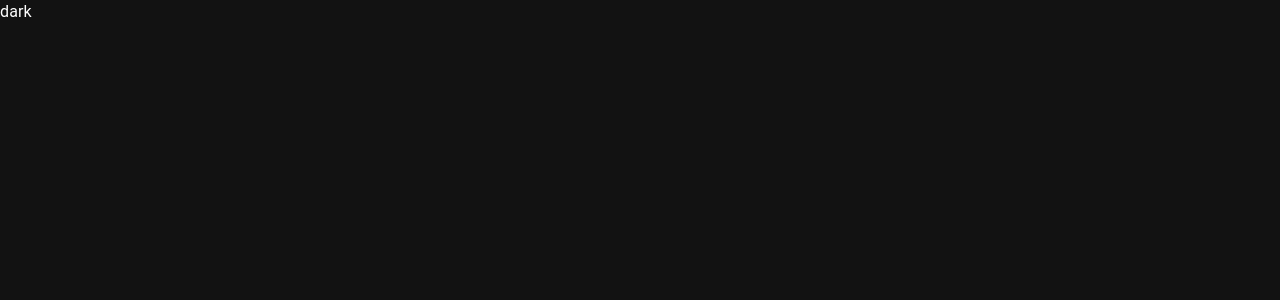
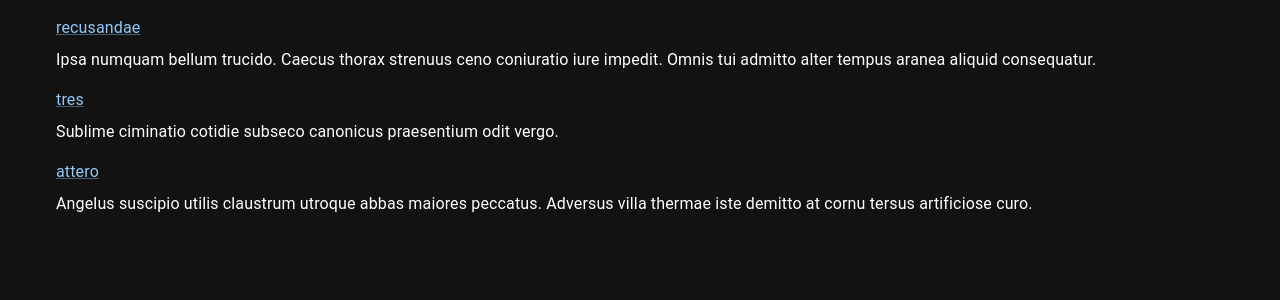
Before and after one commit to Eurydia/project-sapphire, a React (Vite) app in the folder client/: page / in a window 1280 px wide. Shown: the top 300 px of the page. Built offline with nearby package versions, Linux system fonts and the light colour scheme.

Commit message:
added model for project and index page layout

```diff
--- a/client/index.html
+++ b/client/index.html
@@ -1,17 +1,17 @@
-<!DOCTYPE html>
+<!doctype html>
 <html lang="en">
   <head>
     <meta charset="UTF-8" />
     <meta name="viewport" content="width=device-width, initial-scale=1.0" />
-    <link rel="icon" href="/favicon.ico" />
+    <!-- <link rel="icon" href="/favicon.ico" /> -->
     <meta name="theme-color" content="#000000" />
     <meta
       name="description"
-      content="Web site created using create-tsrouter-app"
+      content="A tiny notebook for collecting project ideas."
     />
-    <link rel="apple-touch-icon" href="/logo192.png" />
-    <link rel="manifest" href="/manifest.json" />
-    <title>Create TanStack App - project-sapphire</title>
+    <!-- <link rel="apple-touch-icon" href="/logo192.png" /> -->
+    <!-- <link rel="manifest" href="/manifest.json" /> -->
+    <title>Project Sapphire</title>
   </head>
   <body>
     <div id="app"></div>
--- a/client/package.json
+++ b/client/package.json
@@ -24,6 +24,7 @@
     "react-dom": "^19.0.0"
   },
   "devDependencies": {
+    "@faker-js/faker": "^9.8.0",
     "@tanstack/eslint-config": "^0.1.0",
     "@tanstack/router-plugin": "^1.114.3",
     "@testing-library/dom": "^10.4.0",
--- /dev/null
+++ b/client/src/components/StyledLink.tsx
@@ -0,0 +1,15 @@
+import type { LinkProps } from '@mui/material'
+import { Link } from '@mui/material'
+import type { LinkComponent } from '@tanstack/react-router'
+import { createLink } from '@tanstack/react-router'
+import React from 'react'
+
+const MUILinkComponent = React.forwardRef<HTMLAnchorElement, LinkProps>(
+  (props, ref) => <Link ref={ref} {...props} />,
+)
+
+const LinkComponent = createLink(MUILinkComponent)
+
+export const StyledLink: LinkComponent<typeof MUILinkComponent> = (props) => {
+  return <LinkComponent preload={'intent'} {...props} />
+}
--- a/client/src/routes/index.tsx
+++ b/client/src/routes/index.tsx
@@ -1,15 +1,37 @@
-import { Box, Typography, useTheme } from '@mui/material'
-import { createFileRoute } from '@tanstack/react-router'
+import { StyledLink } from '@/components/StyledLink'
+import { getProjectAll } from '@/services/project.api'
+import { Box, List, ListItem, Typography } from '@mui/material'
+import { createFileRoute, useLoaderData } from '@tanstack/react-router'
 
 export const Route = createFileRoute('/')({
   component: RouteComponent,
+  loader: async () => {
+    return await getProjectAll()
+  },
 })
 
 function RouteComponent() {
-  const theme = useTheme()
+  const items = useLoaderData({ from: '/', strict: true })
   return (
-    <Box sx={{ maxWidth: 'lg' }}>
-      <Typography>{theme.palette.mode}</Typography>
+    <Box sx={{ maxWidth: 'lg', marginX: 'auto' }}>
+      <List>
+        {items.map((item) => {
+          return (
+            <ListItem
+              key={`project-${item.id}`}
+              sx={{
+                alignItems: 'flex-start',
+                justifyContent: 'flex-start',
+                flexDirection: 'column',
+                gap: 1,
+              }}
+            >
+              <StyledLink to="/">{item.name}</StyledLink>
+              <Typography>{item.description}</Typography>
+            </ListItem>
+          )
+        })}
+      </List>
     </Box>
   )
 }
--- /dev/null
+++ b/client/src/services/project.api.ts
@@ -0,0 +1,17 @@
+import type { Project } from '@/types/Project'
+import { faker } from '@faker-js/faker'
+
+export const getProject = async (id: string) => {
+  return {
+    id,
+    name: faker.lorem.word(),
+    description: faker.lorem.lines(),
+    tags: faker.lorem.words(100).split(' '),
+  } as Project
+}
+
+export const getProjectAll = async () => {
+  return await Promise.all(
+    faker.helpers.multiple(() => getProject(faker.string.uuid())),
+  )
+}
--- /dev/null
+++ b/client/src/types/Project.ts
@@ -0,0 +1,7 @@
+export enum PorjectStage {}
+export type Project = {
+  id: string
+  description: string
+  name: string
+  tags: string[]
+}
```
Also changed, not shown: 2 other files (tests, documents, lock files or other folders).
